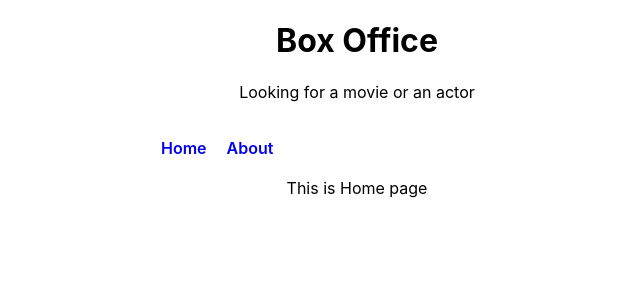
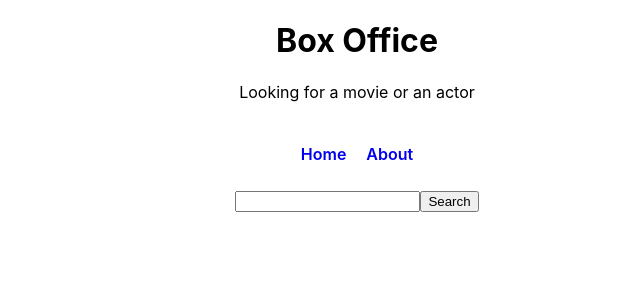
Before and after one commit to AbhishekKumar2233/Box-Office-reactapp, a React (Create React App) app: page / in a window 1280 px wide. Shown: the top 300 px of the page, without its empty margins (283-923 px from the left). Built offline with nearby package versions, Linux system fonts and the light colour scheme.

Commit message:
Api fetch in react

```diff
--- a/src/Components/Navbar.jsx
+++ b/src/Components/Navbar.jsx
@@ -9,7 +9,6 @@ const Links = [
 export default function Navbar() {
   return (
     <div className="navbar">
-      <nav>
       <ul>
         {Links.map((item) => (
           <li>
@@ -17,7 +16,6 @@ export default function Navbar() {
           </li>
         ))}
       </ul>
-      </nav>
     </div>
   );
 }
--- a/src/Pages/Home.jsx
+++ b/src/Pages/Home.jsx
@@ -1,8 +1,30 @@
-import React from "react";
+import React, { useState } from "react";
 import MainPageLayout from "../Components/MainPageLayout";
 import Navbar from "../Components/Navbar";
 import "../index.css";
 
 export default function Home() {
-  return <MainPageLayout>This is Home page</MainPageLayout>;
+  const [input, setInput] = useState("");
+
+  function onInputchange(event) {
+    const en = event.target.value;
+    setInput(en);
+  }
+
+  function onSearch() {
+    fetch(`https://api.tvmaze.com/search/shows?q=${input}`)
+      .then((res) => res.json())
+      .then((result) => {
+        console.log(result);
+      });
+  }
+
+  return (
+    <MainPageLayout>
+      <input type="text" onChange={onInputchange} value={input} />
+      <button type="button" onClick={onSearch}>
+        Search
+      </button>
+    </MainPageLayout>
+  );
 }
--- a/src/index.css
+++ b/src/index.css
@@ -15,12 +15,16 @@ code {
   text-align: center;
 }
 .navbar {
-  margin: 0px 0px;
-  padding: 10px 10px;
+  display: flex;
+  margin: 0px auto;
+  text-align: center;
+  align-items: center;
+  justify-content: center;
+  padding: 0px 0px;
 }
 .navbar ul {
   display: flex;
-  margin: 0px 30vw;
+  padding: 0px;
 }
 .navbar ul li {
   list-style: none;
```
Lines whose indentation alone changed are shown as unchanged.
